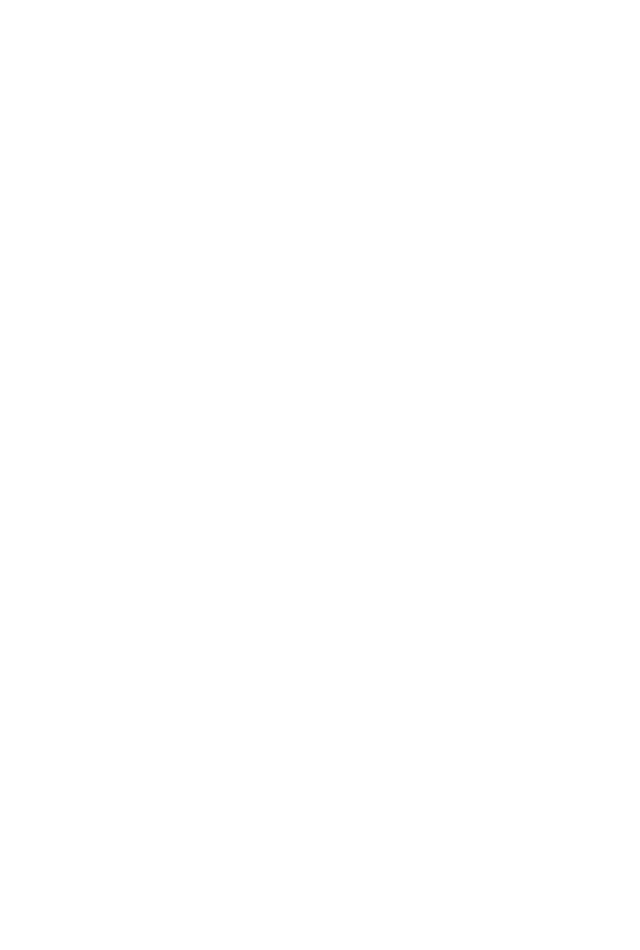
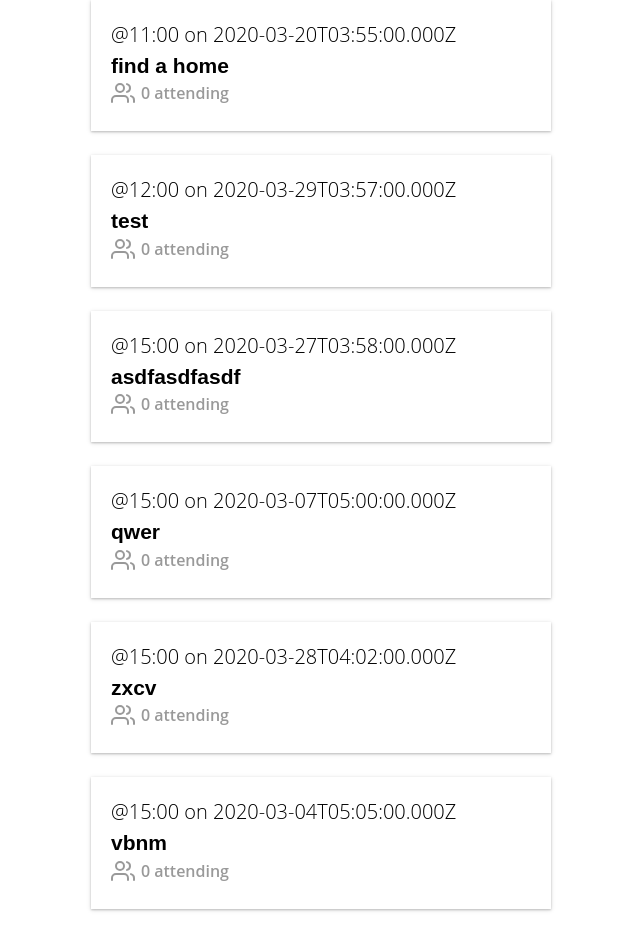
Before and after one commit to khan-c/real-world-vue, a Vue app: page / in a window 1280 px wide. Shown: the part 980-1930 px from the top of the page, without its empty margins (319-959 px from the left). Before the commit the page ends 800 px from the top, so only its background shows below. Built offline with nearby package versions, Linux system fonts and the light colour scheme; data requests are answered from the project's data file.

Commit message:
Looking at mutations and actions

```diff
--- a/db.json
+++ b/db.json
@@ -71,6 +71,150 @@
           "name": "Mary Gordon"
         }
       ]
+    },
+    {
+      "id": 3283522,
+      "user": {
+        "id": "abc123",
+        "name": "Adam Jahr"
+      },
+      "category": "nature",
+      "organizer": {
+        "id": "abc123",
+        "name": "Adam Jahr"
+      },
+      "title": "Test",
+      "description": "is it working?",
+      "location": "here",
+      "date": "",
+      "time": "",
+      "attendees": []
+    },
+    {
+      "id": 2589458,
+      "user": {
+        "id": "abc123",
+        "name": "Adam Jahr"
+      },
+      "category": "animal welfare",
+      "organizer": {
+        "id": "abc123",
+        "name": "Adam Jahr"
+      },
+      "title": "test again",
+      "description": "",
+      "location": "",
+      "date": "",
+      "time": "",
+      "attendees": []
+    },
+    {
+      "id": 4950545,
+      "user": {
+        "id": "abc123",
+        "name": "Adam Jahr"
+      },
+      "category": "housing",
+      "organizer": {
+        "id": "abc123",
+        "name": "Adam Jahr"
+      },
+      "title": "find a home",
+      "description": "near the bay",
+      "location": "bay area",
+      "date": "2020-03-20T03:55:00.000Z",
+      "time": "11:00",
+      "attendees": []
+    },
+    {
+      "id": 7857432,
+      "user": {
+        "id": "abc123",
+        "name": "Adam Jahr"
+      },
+      "category": "animal welfare",
+      "organizer": {
+        "id": "abc123",
+        "name": "Adam Jahr"
+      },
+      "title": "test",
+      "description": "another test",
+      "location": "asdf",
+      "date": "2020-03-29T03:57:00.000Z",
+      "time": "12:00",
+      "attendees": []
+    },
+    {
+      "id": 5477054,
+      "user": {
+        "id": "abc123",
+        "name": "Adam Jahr"
+      },
+      "category": "nature",
+      "organizer": {
+        "id": "abc123",
+        "name": "Adam Jahr"
+      },
+      "title": "asdfasdfasdf",
+      "description": "asdfsadfsadfsadf",
+      "location": "asdfasdfasdf",
+      "date": "2020-03-27T03:58:00.000Z",
+      "time": "15:00",
+      "attendees": []
+    },
+    {
+      "id": 6099959,
+      "user": {
+        "id": "abc123",
+        "name": "Adam Jahr"
+      },
+      "category": "sustainability",
+      "organizer": {
+        "id": "abc123",
+        "name": "Adam Jahr"
+      },
+      "title": "qwer",
+      "description": "qwer",
+      "location": "qwer",
+      "date": "2020-03-07T05:00:00.000Z",
+      "time": "15:00",
+      "attendees": []
+    },
+    {
+      "id": 6200721,
+      "user": {
+        "id": "abc123",
+        "name": "Adam Jahr"
+      },
+      "category": "animal welfare",
+      "organizer": {
+        "id": "abc123",
+        "name": "Adam Jahr"
+      },
+      "title": "zxcv",
+      "description": "zxcv",
+      "location": "zxcv",
+      "date": "2020-03-28T04:02:00.000Z",
+      "time": "15:00",
+      "attendees": []
+    },
+    {
+      "id": 3128973,
+      "user": {
+        "id": "abc123",
+        "name": "Adam Jahr"
+      },
+      "category": "housing",
+      "organizer": {
+        "id": "abc123",
+        "name": "Adam Jahr"
+      },
+      "title": "vbnm",
+      "description": "vbm",
+      "location": "vbnm",
+      "date": "2020-03-04T05:05:00.000Z",
+      "time": "15:00",
+      "attendees": []
     }
   ]
 }
--- a/package.json
+++ b/package.json
@@ -13,6 +13,7 @@
     "lodash": "^4.17.15",
     "vue": "^2.6.11",
     "vue-router": "^3.1.5",
+    "vuejs-datepicker": "^1.6.2",
     "vuex": "^3.1.2"
   },
   "devDependencies": {
--- a/src/components/BaseIcon.vue
+++ b/src/components/BaseIcon.vue
@@ -9,6 +9,7 @@
 
 <script>
 export default {
+  name: 'Icon',
   props: {
     name: String,
     width: {
--- a/src/services/EventService.js
+++ b/src/services/EventService.js
@@ -15,5 +15,8 @@
   },
   getEvent(id) {
     return apiClient.get('/events/' + id)
+  },
+  postEvent(event) {
+    return apiClient.post('/events', event)
   }
 }
--- a/src/store/index.js
+++ b/src/store/index.js
@@ -1,11 +1,35 @@
 import Vue from 'vue'
 import Vuex from 'vuex'
+import EventService from '@/services/EventService.js'
 
 Vue.use(Vuex)
 
 export default new Vuex.Store({
-  state: {},
-  mutations: {},
-  actions: {},
-  modules: {}
+  state: {
+    user: { id: 'abc123', name: 'Adam Jahr' },
+    categories: [
+      'sustainability',
+      'nature',
+      'animal welfare',
+      'housing',
+      'education',
+      'food',
+      'community'
+    ],
+    events: []
+  },
+  mutations: {
+    ADD_EVENT(state, event) {
+      state.events.push(event)
+    }
+  },
+  actions: {
+    createEvent({ commit }, event) {
+      return EventService.postEvent(event).then(() => {
+        commit('ADD_EVENT', event)
+      })
+    }
+  },
+  modules: {},
+  getters: {}
 })
--- a/src/views/EventCreate.vue
+++ b/src/views/EventCreate.vue
@@ -1,11 +1,108 @@
 <template>
   <div>
-    <h1>Create Event</h1>
+    <h1>Create an Event</h1>
+    <form @submit.prevent="createEvent">
+      <label>Select a category</label>
+      <select v-model="event.category">
+        <option v-for="cat in categories" :key="cat">{{ cat }}</option>
+      </select>
+      <h3>Name & describe your event</h3>
+      <div class="field">
+        <label>Title</label>
+        <input
+          v-model="event.title"
+          type="text"
+          placeholder="Add an event title"
+        />
+      </div>
+      <div class="field">
+        <label>Description</label>
+        <input
+          v-model="event.description"
+          type="text"
+          placeholder="Add a description"
+        />
+      </div>
+      <h3>Where is your event?</h3>
+      <div class="field">
+        <label>Location</label>
+        <input
+          v-model="event.location"
+          type="text"
+          placeholder="Add a location"
+        />
+      </div>
+      <h3>When is your event?</h3>
+      <div class="field">
+        <label>Date</label>
+        <DatePicker v-model="event.date" placeholder="Select a date" />
+      </div>
+      <div class="field">
+        <label>Select a time</label>
+        <select v-model="event.time">
+          <option v-for="time in times" :key="time">{{ time }}</option>
+        </select>
+      </div>
+      <input type="submit" class="button -fill-gradient" value="Submit" />
+    </form>
   </div>
 </template>
 
 <script>
-export default {}
+import DatePicker from 'vuejs-datepicker'
+
+export default {
+  components: {
+    DatePicker
+  },
+  data() {
+    const times = []
+    for (let i = 1; i <= 24; i++) {
+      times.push(i + ':00')
+    }
+    return {
+      event: this.createFreshEvent(),
+      times,
+      categories: this.$store.state.categories
+    }
+  },
+  methods: {
+    createEvent() {
+      this.$store
+        .dispatch('createEvent', this.event)
+        .then(() => {
+          this.$router.push({
+            name: 'event-show',
+            params: { id: this.event.id }
+          })
+          this.event = this.createFreshEvent()
+        })
+        .catch(() => {
+          console.log('There was a problem creating your event')
+        })
+    },
+    createFreshEvent() {
+      const user = this.$store.state.user
+      const id = Math.floor(Math.random() * 10000000)
+      return {
+        id,
+        user,
+        category: '',
+        organizer: user,
+        title: '',
+        description: '',
+        location: '',
+        date: '',
+        time: '',
+        attendees: []
+      }
+    }
+  }
+}
 </script>
 
-<style scoped></style>
+<style scoped>
+.field {
+  margin-bottom: 24px;
+}
+</style>
--- a/src/views/EventShow.vue
+++ b/src/views/EventShow.vue
@@ -3,7 +3,7 @@
     <div class="event-header">
       <span class="eyebrow">@{{ event.time }} on {{ event.date }}</span>
       <h1 class="title">{{ event.title }}</h1>
-      <h5>Organized by {{ event.organizer }}</h5>
+      <h5>Organized by {{ event.organizer ? event.organizer.name : '' }}</h5>
       <h5>Category: {{ event.category }}</h5>
     </div>
 
```
Also changed, not shown: 1 other file (tests, documents, lock files or other folders).
